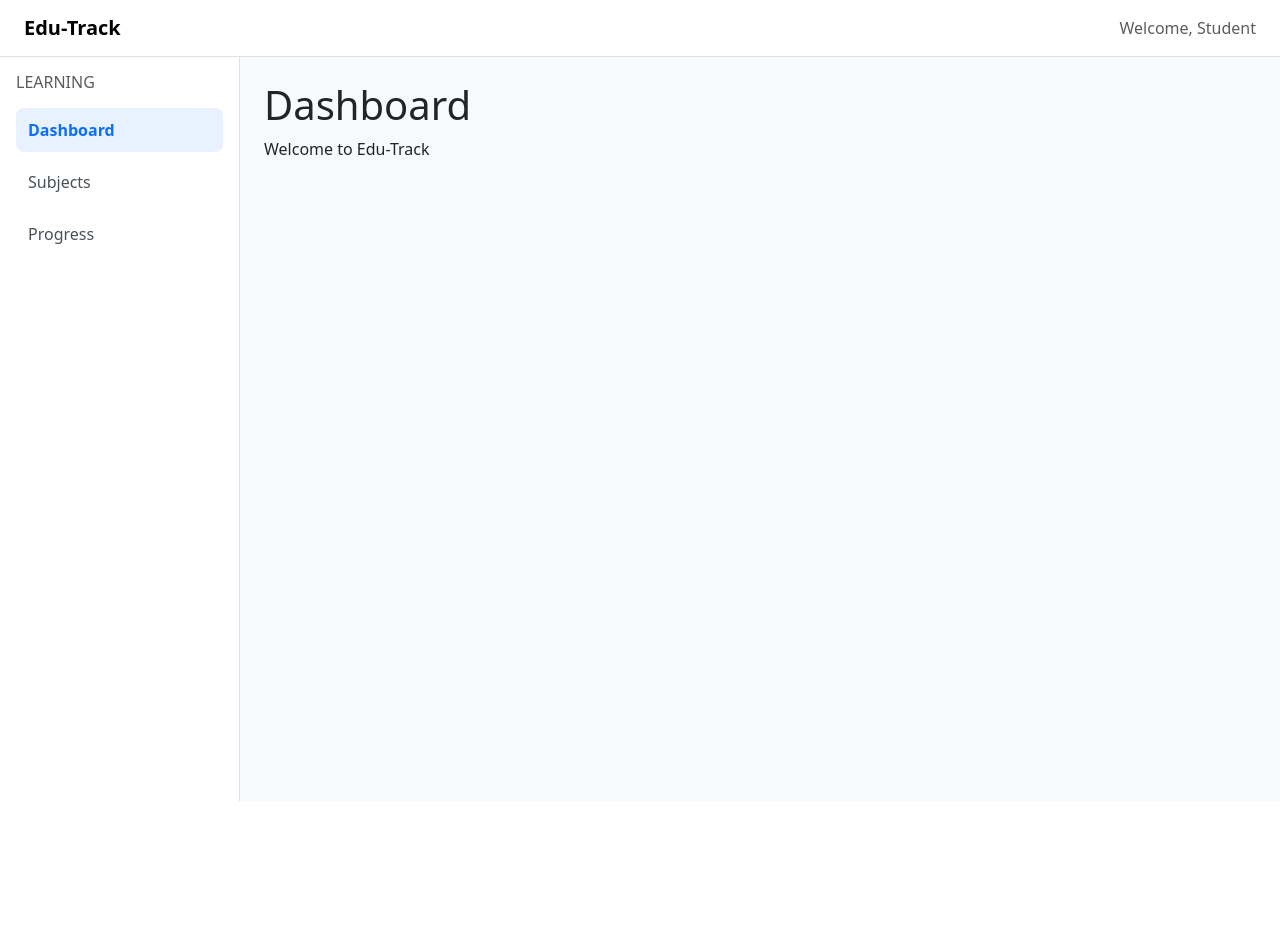
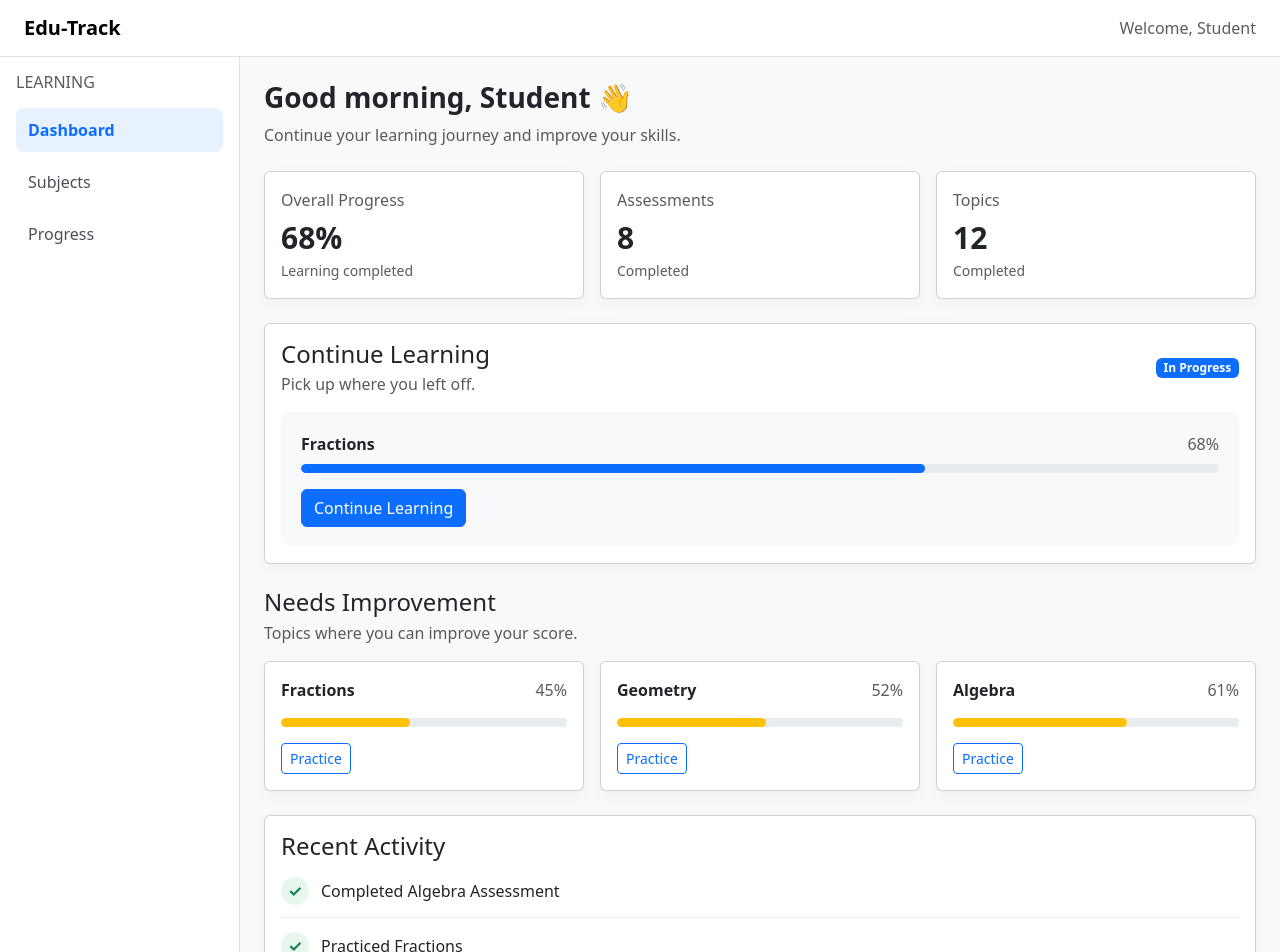
Before and after one commit to Shreeman-Gurram/Edu-Track, a React (Vite) app in the folder client/: page /dashboard in a window 1280 px wide. Shown: the top 952 px of the page. Before the commit the page ends 801 px from the top, so only its background shows below. Built offline with nearby package versions, Linux system fonts and the light colour scheme.

Commit message:
feat: build student dashboard

```diff
--- a/client/src/index.css
+++ b/client/src/index.css
@@ -114,3 +114,72 @@ body {
   font-weight: 600;
   padding: 12px;
 }
+
+/* =========================
+   DASHBOARD
+   ========================= */
+
+.dashboard-title {
+  font-size: 28px;
+  font-weight: 700;
+  color: #212529;
+}
+
+.dashboard-card {
+  border: 1px solid #e9ecef;
+  border-radius: 14px;
+  box-shadow: 0 4px 15px rgba(0, 0, 0, 0.04);
+}
+
+.stat-value {
+  font-size: 30px;
+  font-weight: 700;
+  margin-bottom: 2px;
+}
+
+.learning-item {
+  background-color: #f8f9fa;
+  border-radius: 12px;
+  padding: 20px;
+}
+
+.dashboard-card .progress {
+  height: 9px;
+  border-radius: 10px;
+  background-color: #e9ecef;
+}
+
+.dashboard-card .progress-bar {
+  border-radius: 10px;
+}
+
+.activity-list {
+  display: flex;
+  flex-direction: column;
+  gap: 14px;
+}
+
+.activity-item {
+  display: flex;
+  align-items: center;
+  gap: 12px;
+  padding-bottom: 12px;
+  border-bottom: 1px solid #f0f0f0;
+}
+
+.activity-item:last-child {
+  border-bottom: none;
+  padding-bottom: 0;
+}
+
+.activity-check {
+  width: 28px;
+  height: 28px;
+  border-radius: 50%;
+  display: flex;
+  align-items: center;
+  justify-content: center;
+  background-color: #e7f7ed;
+  color: #198754;
+  font-weight: 700;
+}
--- a/client/src/pages/Dashboard.jsx
+++ b/client/src/pages/Dashboard.jsx
@@ -1,8 +1,247 @@
 function Dashboard() {
+  const stats = [
+    {
+      title: 'Overall Progress',
+      value: '68%',
+      description: 'Learning completed',
+    },
+    {
+      title: 'Assessments',
+      value: '8',
+      description: 'Completed',
+    },
+    {
+      title: 'Topics',
+      value: '12',
+      description: 'Completed',
+    },
+  ]
+
+  const weakAreas = [
+    {
+      subject: 'Fractions',
+      score: 45,
+    },
+    {
+      subject: 'Geometry',
+      score: 52,
+    },
+    {
+      subject: 'Algebra',
+      score: 61,
+    },
+  ]
+
+  const activities = [
+    'Completed Algebra Assessment',
+    'Practiced Fractions',
+    'Completed Geometry Quiz',
+  ]
+
   return (
     <div>
-      <h1>Dashboard</h1>
-      <p>Welcome to Edu-Track</p>
+
+      {/* Header */}
+      <div className="mb-4">
+
+        <h1 className="dashboard-title">
+          Good morning, Student 👋
+        </h1>
+
+        <p className="text-muted">
+          Continue your learning journey and improve your skills.
+        </p>
+
+      </div>
+
+      {/* Statistics */}
+      <div className="row g-3 mb-4">
+
+        {stats.map((stat) => (
+          <div
+            className="col-12 col-md-4"
+            key={stat.title}
+          >
+            <div className="card dashboard-card h-100">
+
+              <div className="card-body">
+
+                <p className="text-muted mb-2">
+                  {stat.title}
+                </p>
+
+                <h2 className="stat-value">
+                  {stat.value}
+                </h2>
+
+                <small className="text-muted">
+                  {stat.description}
+                </small>
+
+              </div>
+
+            </div>
+          </div>
+        ))}
+
+      </div>
+
+      {/* Continue Learning */}
+      <div className="card dashboard-card mb-4">
+
+        <div className="card-body">
+
+          <div className="d-flex justify-content-between align-items-center mb-3">
+
+            <div>
+              <h4 className="mb-1">
+                Continue Learning
+              </h4>
+
+              <p className="text-muted mb-0">
+                Pick up where you left off.
+              </p>
+            </div>
+
+            <span className="badge text-bg-primary">
+              In Progress
+            </span>
+
+          </div>
+
+          <div className="learning-item">
+
+            <div className="d-flex justify-content-between mb-2">
+
+              <strong>
+                Fractions
+              </strong>
+
+              <span className="text-muted">
+                68%
+              </span>
+
+            </div>
+
+            <div className="progress mb-3">
+              <div
+                className="progress-bar"
+                style={{ width: '68%' }}
+              />
+            </div>
+
+            <button
+              className="btn btn-primary"
+              onClick={() => window.location.href = '/learning-path'}
+            >
+            Continue Learning
+            </button>
+
+          </div>
+
+        </div>
+
+      </div>
+
+      {/* Weak Areas */}
+      <div className="mb-4">
+
+        <div className="mb-3">
+
+          <h4 className="mb-1">
+            Needs Improvement
+          </h4>
+
+          <p className="text-muted mb-0">
+            Topics where you can improve your score.
+          </p>
+
+        </div>
+
+        <div className="row g-3">
+
+          {weakAreas.map((area) => (
+            <div
+              className="col-12 col-md-4"
+              key={area.subject}
+            >
+
+              <div className="card dashboard-card h-100">
+
+                <div className="card-body">
+
+                  <div className="d-flex justify-content-between mb-3">
+
+                    <strong>
+                      {area.subject}
+                    </strong>
+
+                    <span className="text-muted">
+                      {area.score}%
+                    </span>
+
+                  </div>
+
+                  <div className="progress">
+
+                    <div
+                      className="progress-bar bg-warning"
+                      style={{
+                        width: `${area.score}%`,
+                      }}
+                    />
+
+                  </div>
+
+                  <button className="btn btn-outline-primary btn-sm mt-3">
+                    Practice
+                  </button>
+
+                </div>
+
+              </div>
+
+            </div>
+          ))}
+
+        </div>
+
+      </div>
+
+      {/* Recent Activity */}
+      <div className="card dashboard-card">
+
+        <div className="card-body">
+
+          <h4 className="mb-3">
+            Recent Activity
+          </h4>
+
+          <div className="activity-list">
+
+            {activities.map((activity, index) => (
+              <div
+                className="activity-item"
+                key={index}
+              >
+
+                <span className="activity-check">
+                  ✓
+                </span>
+
+                <span>
+                  {activity}
+                </span>
+
+              </div>
+            ))}
+
+          </div>
+
+        </div>
+
+      </div>
+
     </div>
   )
 }
```
